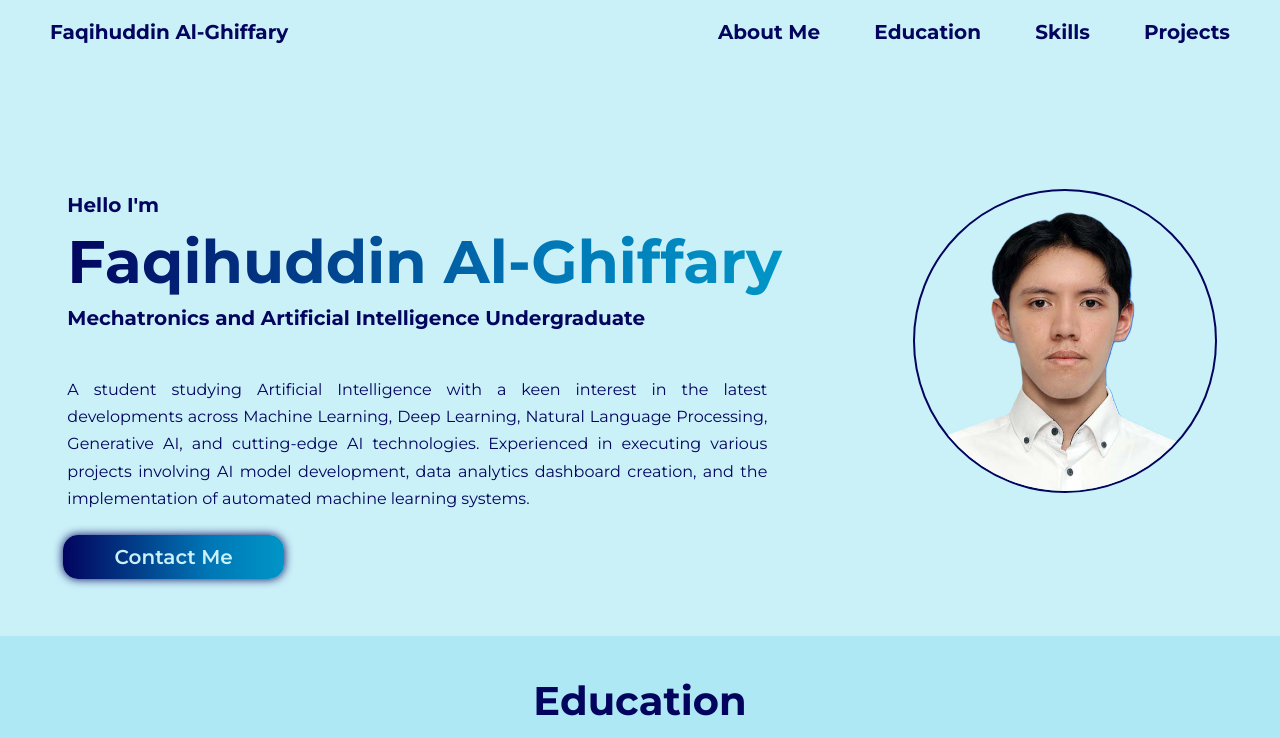
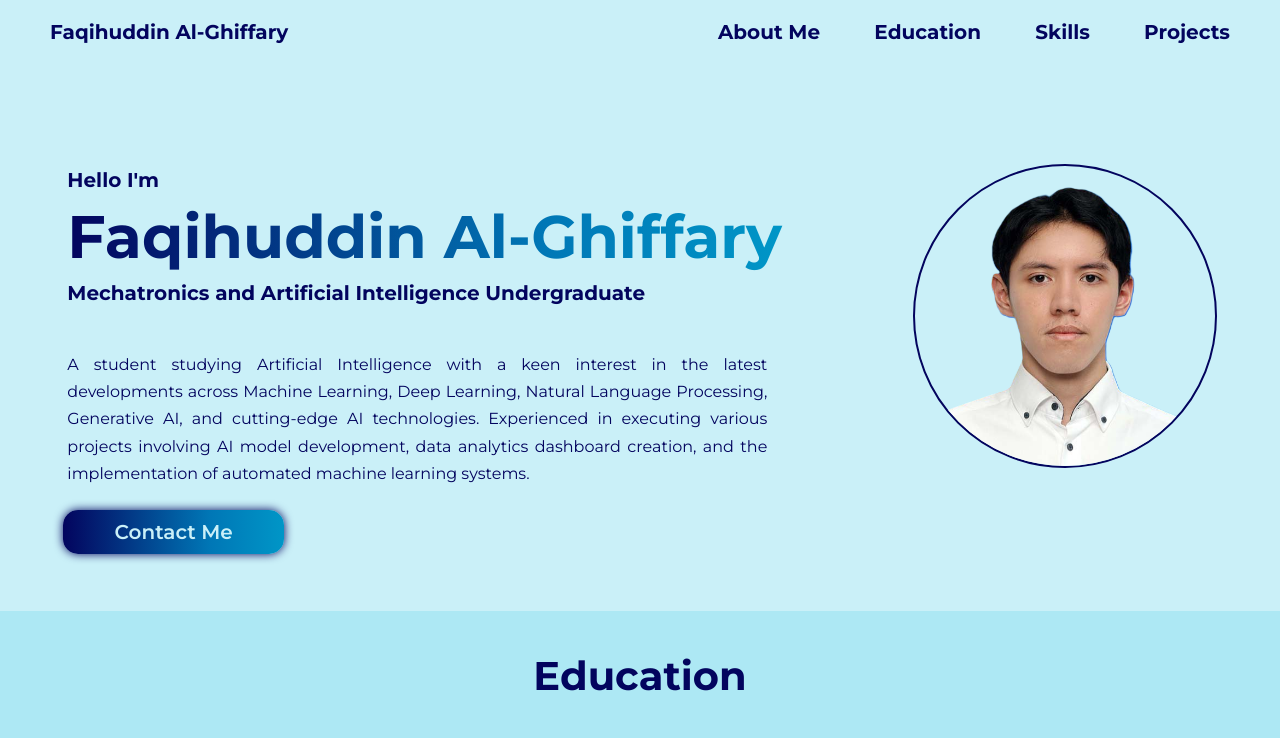
Before and after one commit to f4qihuddin/web-portfolio, a React (Vite) app: page / in a window 1280 px wide. Shown: the top 738 px of the page. Built offline with nearby package versions, Linux system fonts and the light colour scheme.

Commit message:
layout fix

```diff
--- a/src/styles/style.css
+++ b/src/styles/style.css
@@ -114,7 +114,7 @@ h1 {
 .home-page {
   display: flex;
   flex-direction: column;
-  gap: 125px;
+  gap: 100px;
 }
 
 .menu-bar {
```
